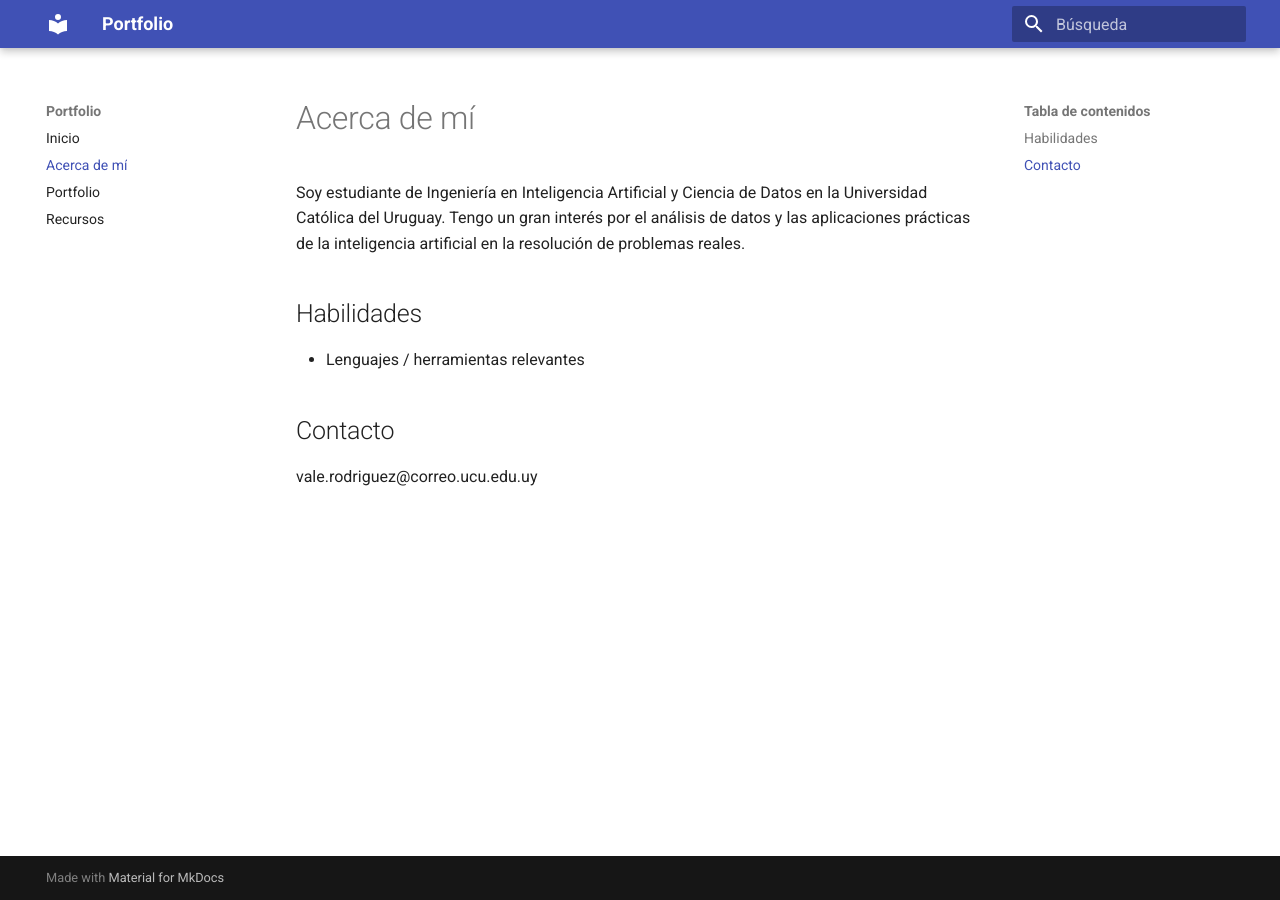
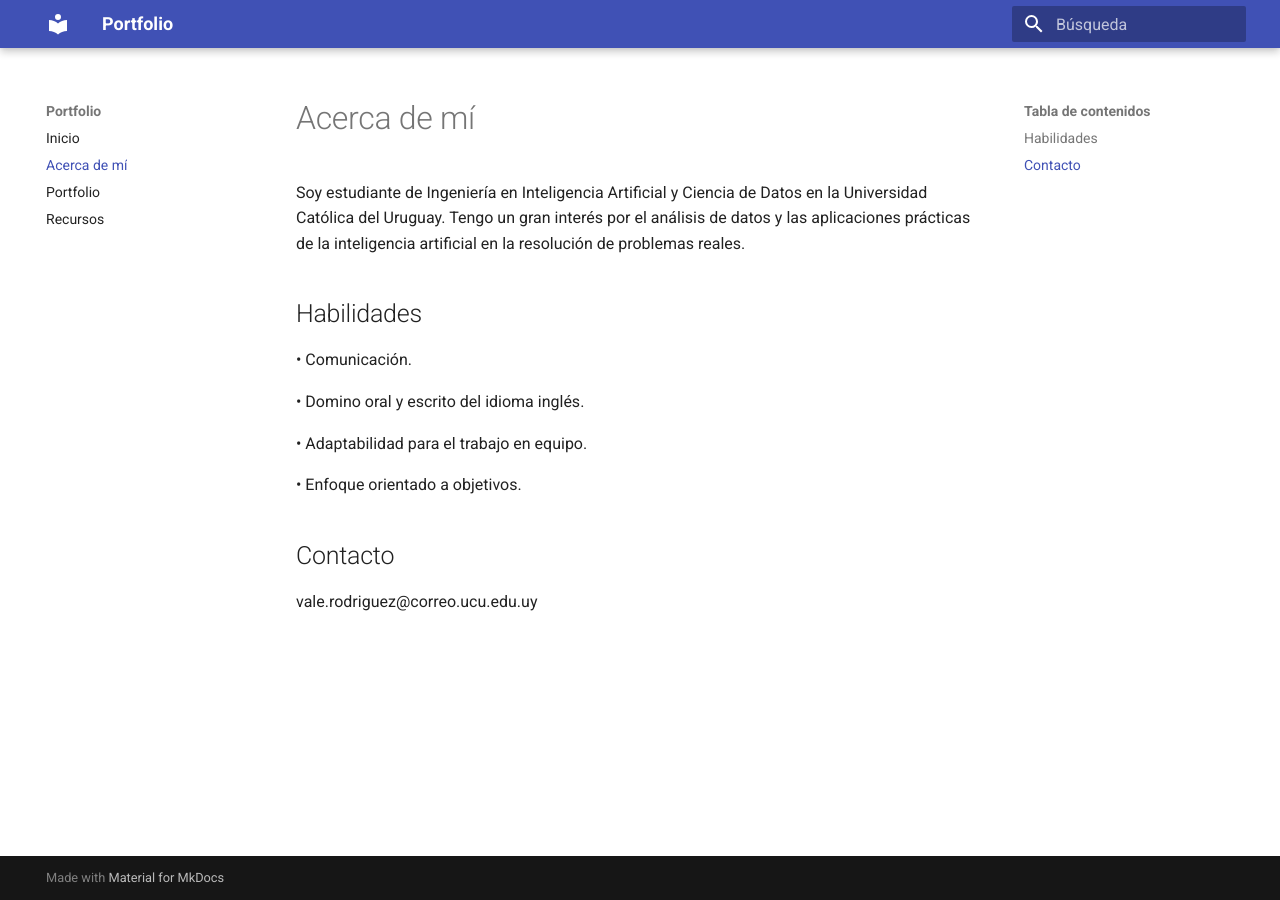
Before and after one commit to ValeRodMa/portafolio_ia_ucu, an MkDocs documentation site: the page built from docs/acerca.md, in a window 1280 px wide. Built offline with MkDocs 1.6.1 and Material for MkDocs 9.7.7, drawn with Linux system fonts in a browser that asks for light colours.

Commit message:
Update acerca.md

```diff
--- a/docs/acerca.md
+++ b/docs/acerca.md
@@ -9,7 +9,13 @@ Soy estudiante de Ingeniería en Inteligencia Artificial y Ciencia de Datos en l
 Tengo un gran interés por el análisis de datos y las aplicaciones prácticas de la inteligencia artificial en la resolución de problemas reales.
 
 ## Habilidades
-- Lenguajes / herramientas relevantes
+• Comunicación.
+
+• Domino oral y escrito del idioma inglés.
+
+• Adaptabilidad para el trabajo en equipo.
+
+• Enfoque orientado a objetivos.
 
 ## Contacto
 vale.rodriguez@correo.ucu.edu.uy
```
